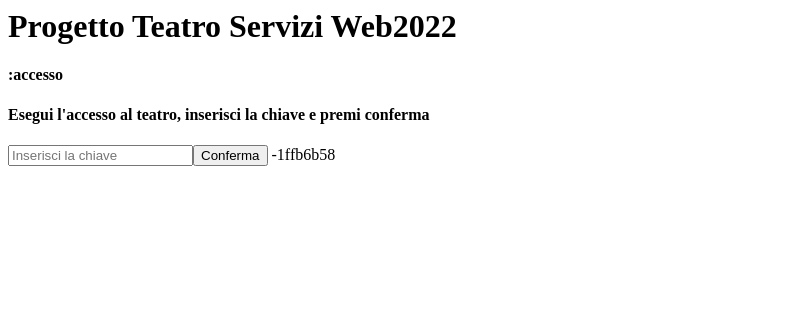
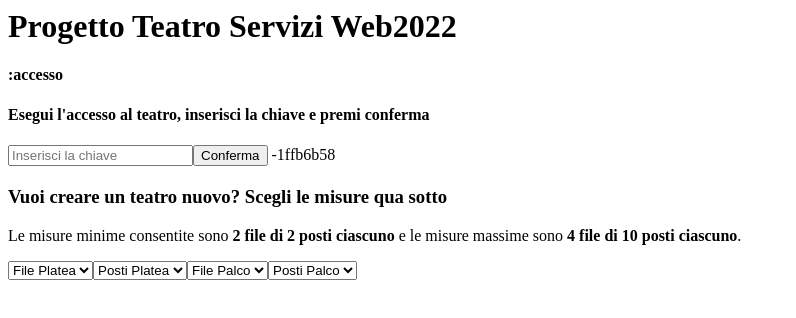
Before and after one commit to Framattat/progetto-teatro-serviziweb-angular, an Angular app: page / in a window 1280 px wide. Shown: the top 318 px of the page, without its empty margins (0-796 px from the left). Built offline with nearby package versions, Linux system fonts and the light colour scheme.

Commit message:
Aggiunto prototipo nuovo teatro

```diff
--- a/src/app/app.component.html
+++ b/src/app/app.component.html
@@ -7,5 +7,6 @@
   <button (click)="accesso(key.value); key.value = ''">Conferma</button>
   -1ffb6b58
 </div>
+<app-newteatro *ngIf="stato==0"></app-newteatro>
 <app-nominativo *ngIf="stato == 1" [key]="key"></app-nominativo>
 <div>{{ avviso }}</div>
--- a/src/app/app.module.ts
+++ b/src/app/app.module.ts
@@ -6,11 +6,12 @@ import { HttpClientModule } from '@angular/common/http';
 import { AppComponent } from './app.component';
 import { PostoComponent } from './posto/posto.component';
 import { NominativoComponent } from './nominativo/nominativo.component';
+import { NewteatroComponent } from './newteatro/newteatro.component';
 import { DbService } from './db.service';
 
 @NgModule({
   imports: [BrowserModule, FormsModule, HttpClientModule],
-  declarations: [AppComponent, PostoComponent, NominativoComponent],
+  declarations: [AppComponent, PostoComponent, NominativoComponent, NewteatroComponent],
   bootstrap: [AppComponent],
   providers: [DbService],
 })
--- /dev/null
+++ b/src/app/newteatro/newteatro.component.html
@@ -0,0 +1,43 @@
+<div>
+  <h3>Vuoi creare un teatro nuovo? Scegli le misure qua sotto</h3>
+  <p>
+    Le misure minime consentite sono
+    <strong>2 file di 2 posti ciascuno</strong> e le misure massime sono
+    <strong>4 file di 10 posti ciascuno</strong>.
+  </p>
+  <select (change)="valore_selezionato($event, 'f_pl')">
+    <option disabled selected>File Platea</option>
+    <option *ngFor="let numero of file" [value]="numero">
+      {{ numero }}
+    </option>
+  </select>
+  <select (change)="valore_selezionato($event, 'p_pl')">
+    <option disabled selected>Posti Platea</option>
+    <option *ngFor="let numero of posti" [value]="numero">
+      {{ numero }}
+    </option>
+  </select>
+  <select (change)="valore_selezionato($event, 'f_pa')">
+    <option disabled selected>File Palco</option>
+    <option *ngFor="let numero of file" [value]="numero">
+      {{ numero }}
+    </option>
+  </select>
+  <select (change)="valore_selezionato($event, 'p_pa')">
+    <option disabled selected>Posti Palco</option>
+    <option *ngFor="let numero of posti" [value]="numero">
+      {{ numero }}
+    </option>
+  </select>
+  <div *ngIf="teatro_config.length == 4">
+    <p>
+      Vuoi fare un teatro di: <br />
+      Platea : <strong>{{ teatro_config[0] }}</strong> x
+      <strong>{{ teatro_config[1] }}</strong> (file x posti)
+      <br />
+      Palco : <strong>{{ teatro_config[2] }}</strong> x
+      <strong>{{ teatro_config[3] }}</strong> (file x posti)
+    </p>
+    <button (click)="nuovo_teatro()">Vuoi confermare?</button>
+  </div>
+</div>
--- /dev/null
+++ b/src/app/newteatro/newteatro.component.ts
@@ -0,0 +1,43 @@
+import { Component, OnInit } from '@angular/core';
+import { DbService } from '../db.service';
+
+@Component({
+  selector: 'app-newteatro',
+  templateUrl: './newteatro.component.html',
+  styleUrls: ['./newteatro.component.css'],
+})
+export class NewteatroComponent implements OnInit {
+  constructor(private db: DbService) {}
+
+  file: number[] = [2, 3, 4];
+  posti: number[] = [2, 3, 4, 5, 6, 7, 8, 9, 10];
+  teatro_config: number[] = [];
+
+  valore_selezionato(valore, config) {
+    switch (config) {
+      case 'f_pl': {
+        this.teatro_config[0] = valore.target.value;
+        break;
+      }
+      case 'p_pl': {
+        this.teatro_config[1] = valore.target.value;
+        break;
+      }
+      case 'f_pa': {
+        this.teatro_config[2] = valore.target.value;
+        break;
+      }
+      case 'p_pa': {
+        this.teatro_config[3] = valore.target.value;
+        break;
+      }
+      default:
+        console.log('Valore anomalo');
+    }
+  }
+
+  nuovo_teatro() {
+    console.log(this.teatro_config);
+  }
+  ngOnInit() {}
+}
```
Also changed, not shown: src/app/newteatro/newteatro.component.css (added).
